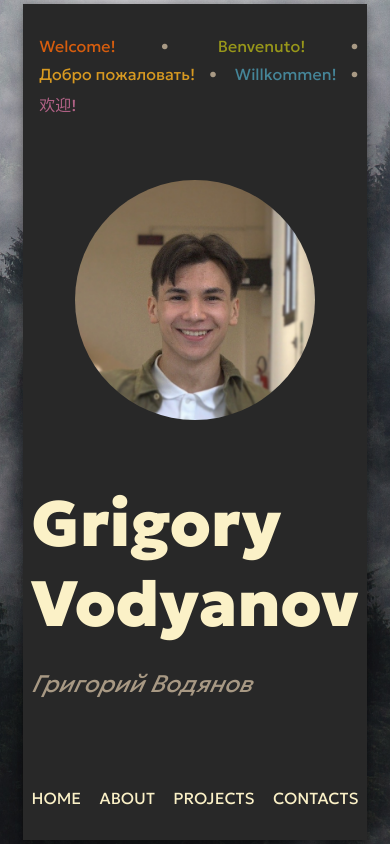
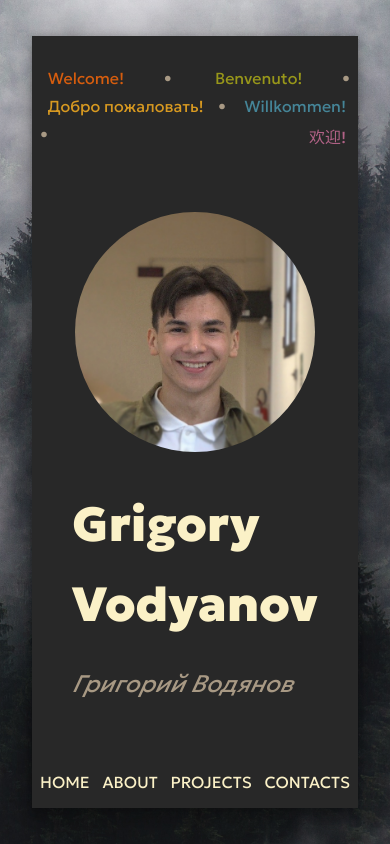
Before and after one commit to GVodyanov/gvodyanov.github.io, a Vue app: page / in a window 390 px wide. Built offline with nearby package versions, Linux system fonts and the light colour scheme; a web font is replaced by a local one.

Commit message:
Make more responsive

```diff
--- a/src/components/Describers.vue
+++ b/src/components/Describers.vue
@@ -21,16 +21,26 @@
   flex-direction: row;
   justify-content: center;
   margin: 2rem 0.5rem;
-  gap: 4rem;
+  gap: 2rem;
   align-items: center;
   align-content: center;
   flex-wrap: wrap;
   height: 100%;
 }
 
+.main {
+  font-size: 3rem;
+  font-weight: 900;
+}
+
 @media only screen and (min-width: 400px) {
   .wrapper {
     margin: 2rem 4rem;
+    gap: 4rem;
+  }
+
+  .main {
+    font-size: 4rem;
   }
 }
 
@@ -48,11 +58,6 @@ img {
   flex-direction: column;
 }
 
-.main {
-  font-size: 4rem;
-  font-weight: 900;
-}
-
 .sub {
   color: var(--bg4);
   font-style: italic;
--- a/src/components/NavBar.vue
+++ b/src/components/NavBar.vue
@@ -31,7 +31,7 @@ ul {
   flex-direction: row;
   flex-shrink: 1;
   gap: 0.5rem;
-  margin: 2rem 0.5rem;
+  margin: 1rem 0.5rem;
 }
 
 @media only screen and (min-width: 400px) {
--- a/vite.config.js
+++ b/vite.config.js
@@ -9,7 +9,15 @@ export default defineConfig({
   base: "./",
   resolve: {
     alias: {
+<<<<<<< HEAD
       "@": fileURLToPath(new URL("./src", import.meta.url)),
     },
   },
 });
+=======
+      '@': fileURLToPath(new URL('./src', import.meta.url))
+    }
+  },
+  base: './',
+})
+>>>>>>> 9643da1 (Make more responsive)
```
Also changed, not shown: 3 other files (tests, documents, lock files or other folders).
